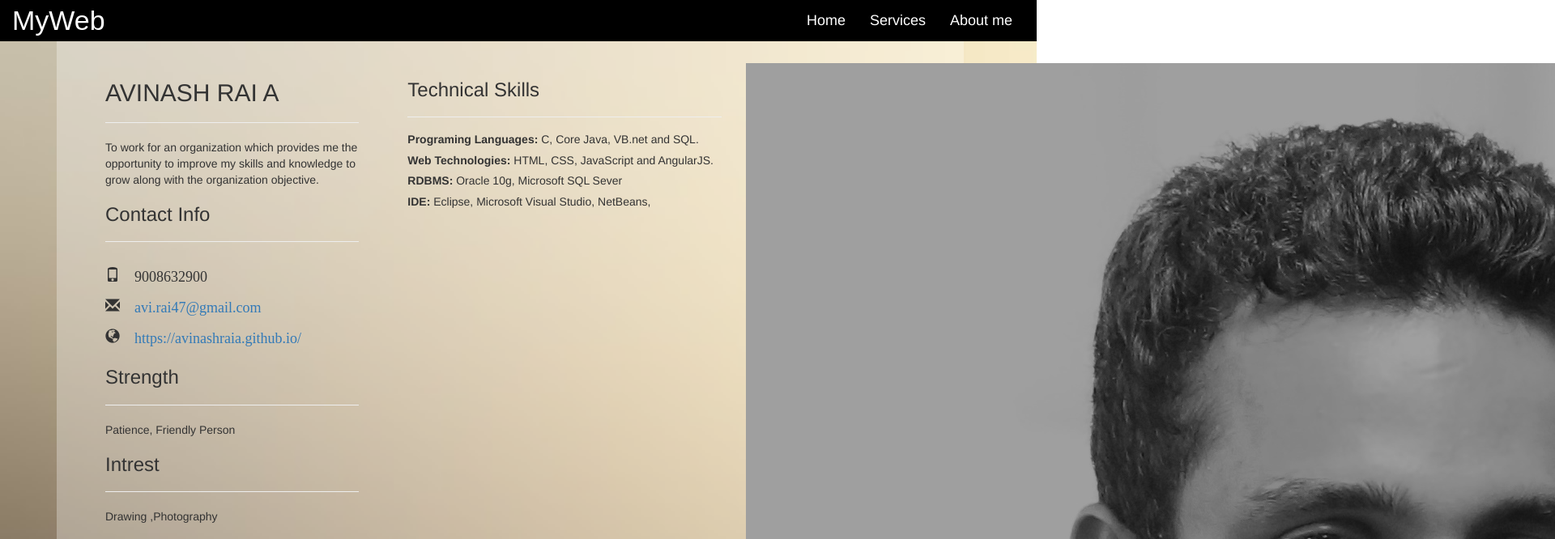
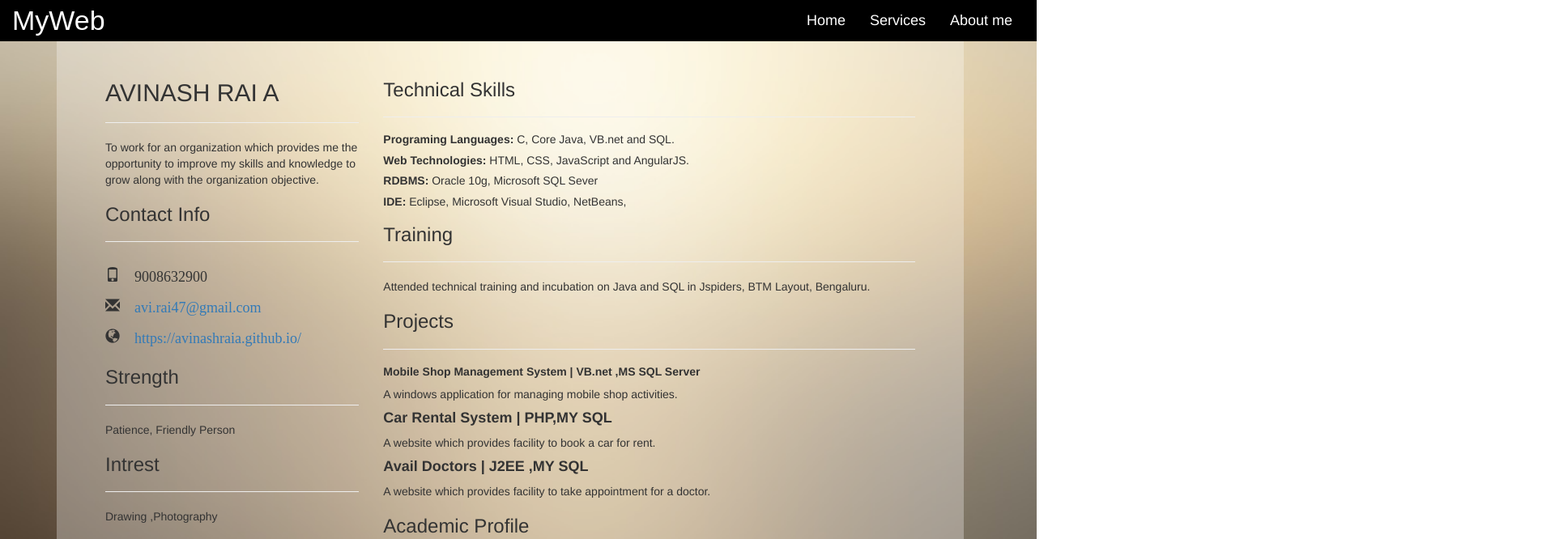
Before and after one commit to avinashraia/avinashraia.github.io, a plain HTML site: page index.html at #!/about in a window 1280 px wide. Shown: the top 666 px of the page at 81% size, 1920 px wide, since content can reach past the window. Drawn offline with nearby package versions, Linux system fonts and the light colour scheme; no server answers.

Commit message:
Update about.html

```diff
--- a/about.html
+++ b/about.html
@@ -40,8 +40,8 @@
         </div>
 
         <div class="col-xs-8 right-side">
-<div class="col-xs-12">
-            <div class="col-xs-8">
+
+            <div >
                 <h3>Technical Skills</h3>
                 <hr>
                 <h5> <b>Programing Languages:</b> C, Core Java, VB.net and SQL.</h5>
@@ -50,13 +50,7 @@
                 <h5><b>IDE: </b>Eclipse, Microsoft Visual Studio, NetBeans,</h5>
 
             </div>
-            <div class="col-xs-4">
-               <img src="https://avinashraia.github.io/resources/css/images/avi.jpg"></img>
-   jhjgjglhjg
-           </div>
-           </div>
-
-            <div>
+                <div>
 
                 <h3>Training</h3>
                 <hr>
```
